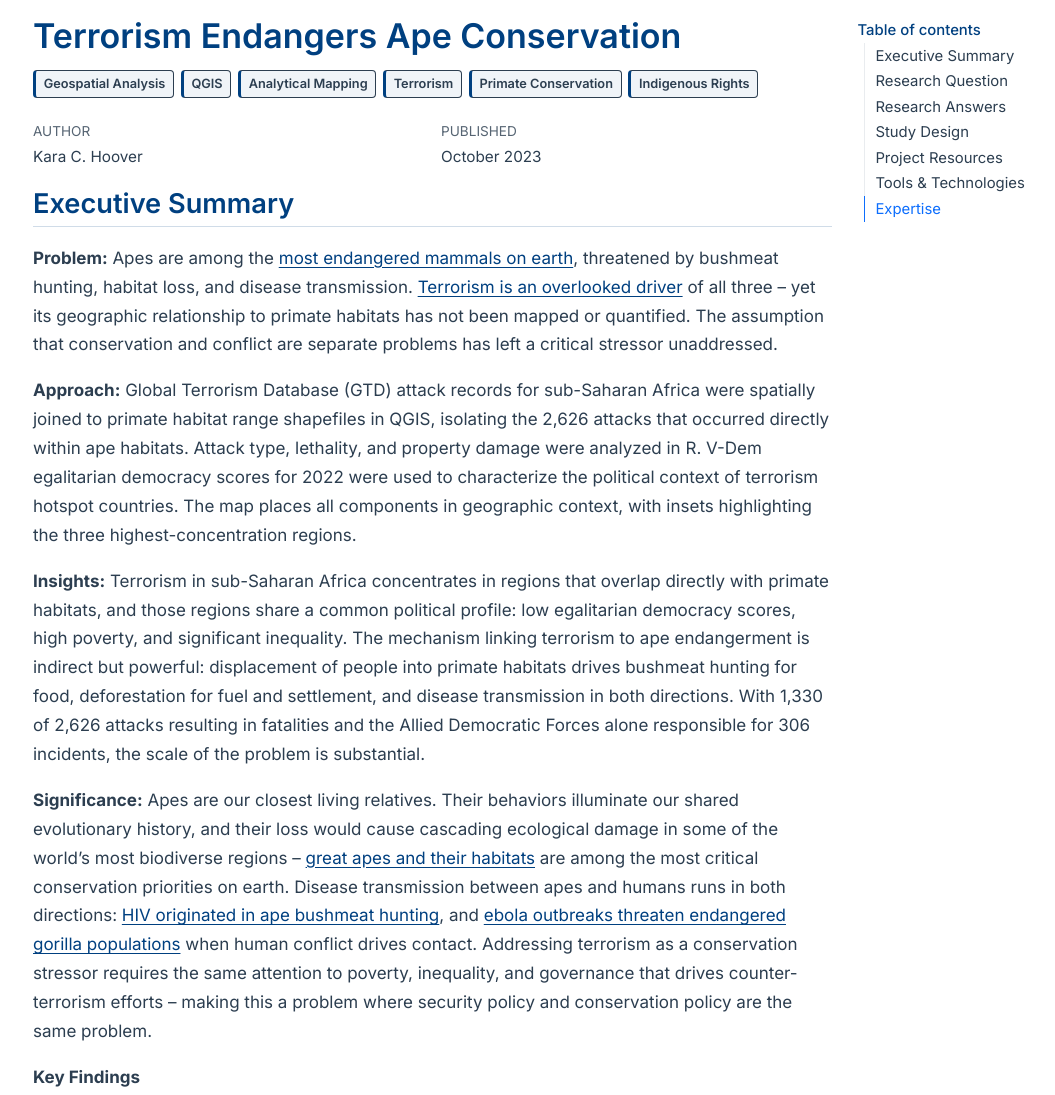
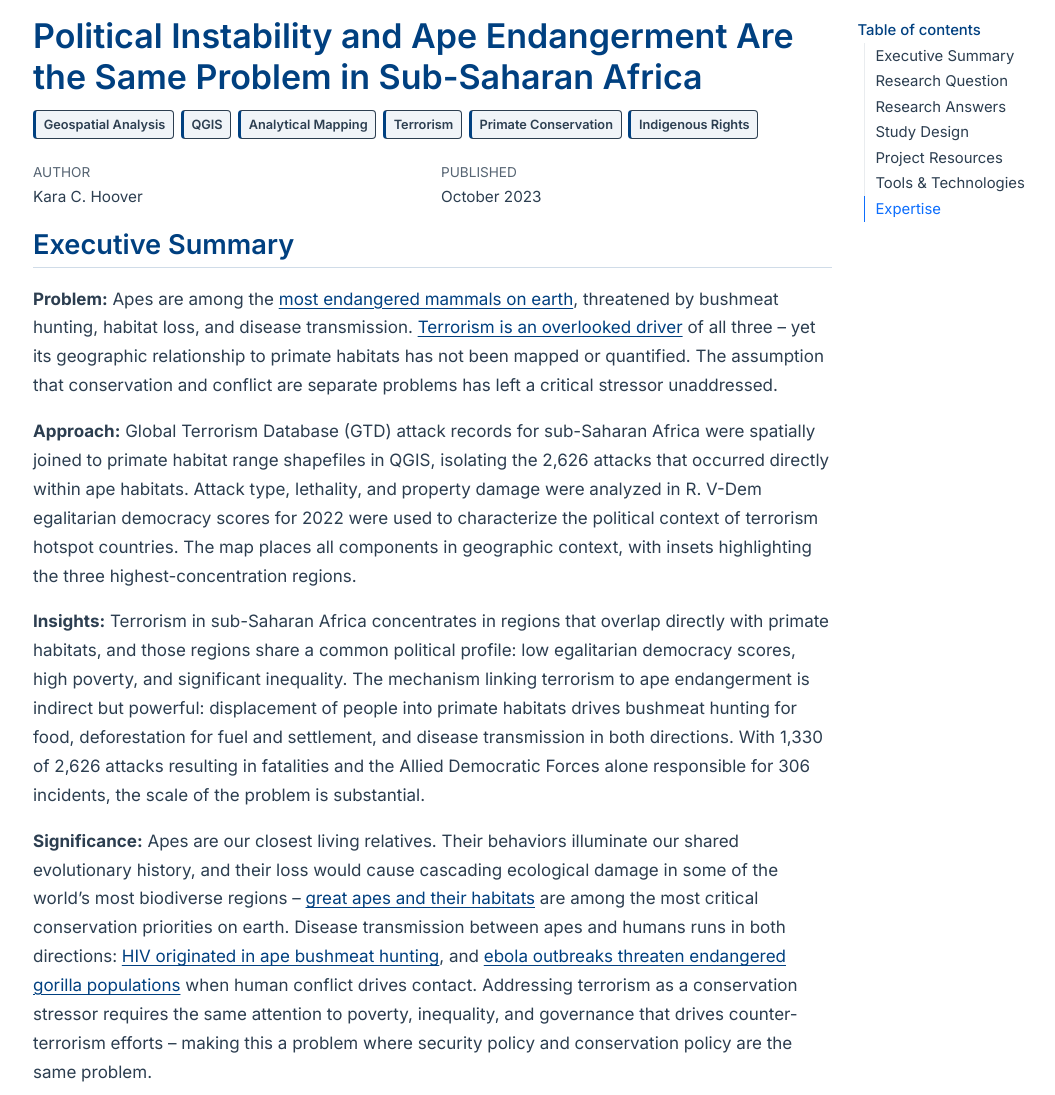
Before and after one commit to kchoover14/mapping-terrorism-ape-conservation, a plain HTML site: page index.html in a window 1280 px wide. Shown: the top 1095 px of the page, without its empty margins (135-1190 px from the left). Drawn offline with Linux system fonts and the light colour scheme; no server answers.

Commit message:
new title

```diff
--- a/index.html
+++ b/index.html
@@ -8,7 +8,7 @@
 
 <meta name="author" content="Kara C. Hoover">
 
-<title>Terrorism Endangers Ape Conservation</title>
+<title>Political Instability and Ape Endangerment Are the Same Problem in Sub-Saharan Africa</title>
 <style>
 /* Default styles provided by pandoc.
 ** See https://pandoc.org/MANUAL.html#variables-for-html for config info.
@@ -72,7 +72,7 @@ ul.task-list li input[type="checkbox"] {
 
 <header id="title-block-header" class="quarto-title-block default">
 <div class="quarto-title">
-<h1 class="title">Terrorism Endangers Ape Conservation</h1>
+<h1 class="title">Political Instability and Ape Endangerment Are the Same Problem in Sub-Saharan Africa</h1>
   <div class="quarto-categories">
     <div class="quarto-category">geospatial analysis</div>
     <div class="quarto-category">QGIS</div>
```
